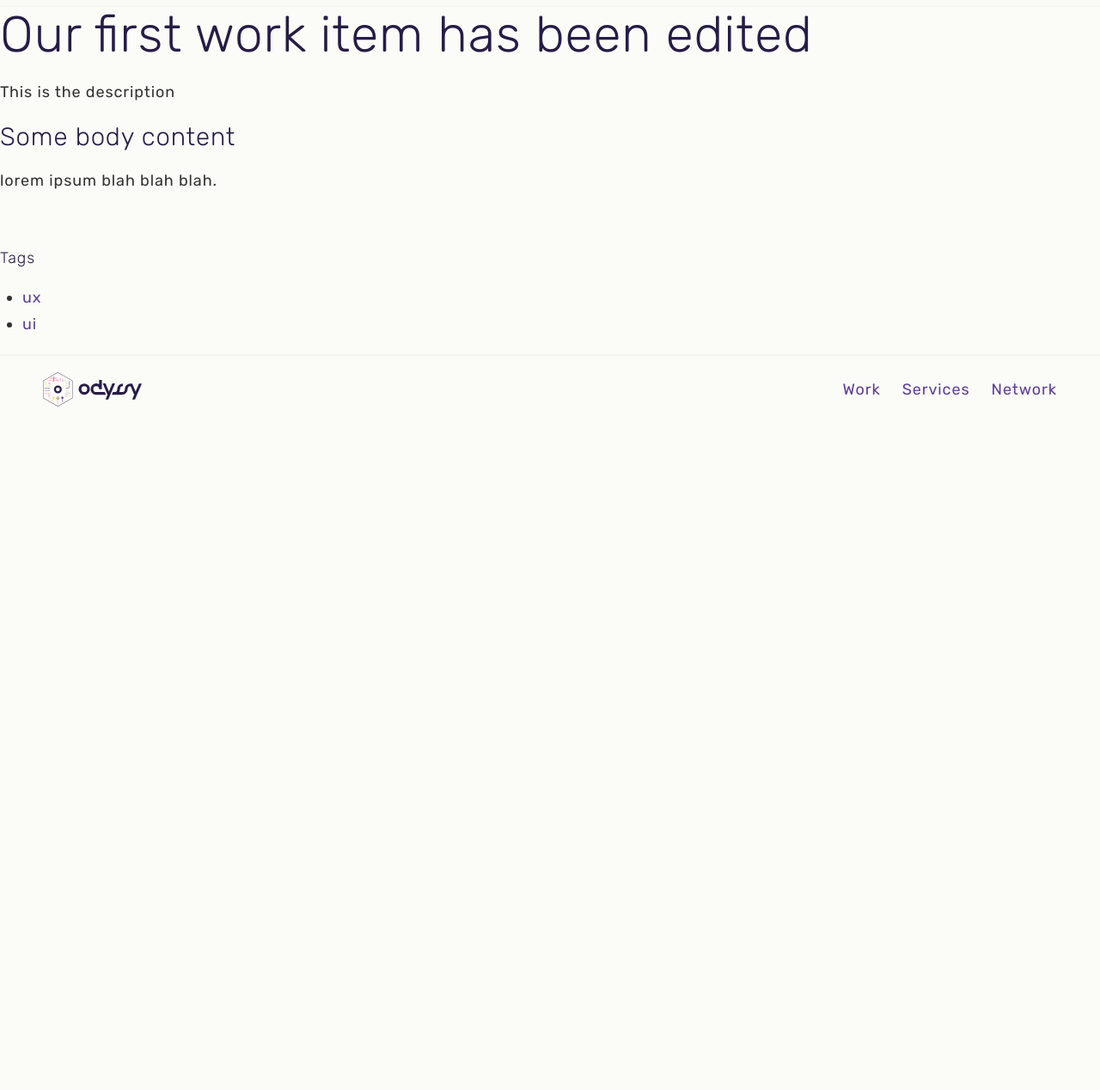
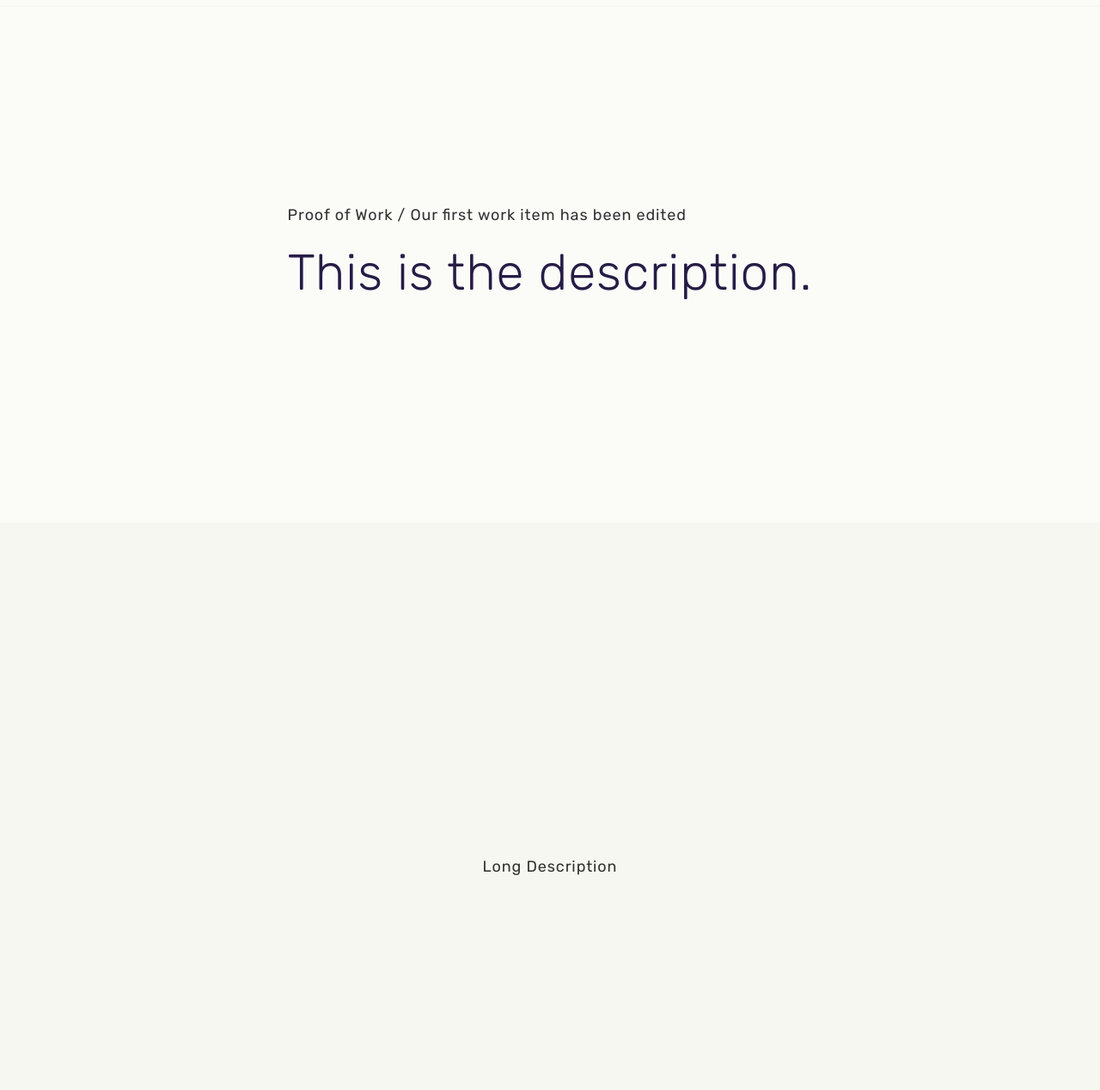
Before and after one commit to odyssy-automaton/od-io-v2, a Gatsby site: page /work-items/2018-12-11-our-first-work-item in a window 1280 px wide. Shown: the part 72-1340 px from the top of the page at 86% size. Before the commit the page ends 800 px from the top, so only its background shows below. Built offline with nearby package versions, Linux system fonts and the light colour scheme; Gatsby itself is replaced by a stand-in of ours.

Commit message:
adds to work-item template

```diff
--- a/src/pages/index.js
+++ b/src/pages/index.js
@@ -30,7 +30,9 @@ export default class IndexPage extends React.Component {
         </section>
         <section className="Block">
           <div className="Block__Contents">
+            <Fade up>
             <p className="Huge">We design & build at the forefront of human experience innovation.</p>
+            </Fade>
           </div>
         </section>
         <section className="Block">
--- a/src/pages/work-items/2018-12-11-our-first-work-item.md
+++ b/src/pages/work-items/2018-12-11-our-first-work-item.md
@@ -2,7 +2,7 @@
 templateKey: work-item
 title: Our first work item has been edited
 date: 2018-12-11T16:56:56.310Z
-description: This is the description
+description: This is the description.
 tags:
   - ux
   - ui
@@ -10,3 +10,7 @@ tags:
 ## Some body content
 
 lorem ipsum blah blah blah.
+
+## HEADING 2
+
+![](/img/odyssy-icon.png)
--- a/src/styles/base.scss
+++ b/src/styles/base.scss
@@ -69,3 +69,11 @@ p.Huge {
     padding: 30px;
   }
 }
+
+.Page {
+  &__Contents {
+    max-width: 1100px;
+    padding: 50px;
+    margin: 0 auto;
+  }
+}
--- a/src/templates/work-item.js
+++ b/src/templates/work-item.js
@@ -17,15 +17,21 @@ export const WorkTemplate = ({
   const PostContent = contentComponent || Content;
 
   return (
-    <section className="section">
+    <div>
       {helmet || ''}
-      <div className="container content">
-        <div className="columns">
-          <div className="column is-10 is-offset-1">
-            <h1 className="title is-size-2 has-text-weight-bold is-bold-light">
-              {title}
-            </h1>
-            <p>{description}</p>
+      <section className="PageHeader">
+        <div className="PageHeader__Contents">
+          <p>Proof of Work / {title}</p>
+          <h1>{description}</h1>
+        </div>
+      </section>
+      <section className="Block">
+        <div className="Block__Contents">
+          Long Description
+        </div>
+      </section>
+      <section className="Page">
+        <div className="Page__Contents">
           <PostContent content={content} />
           {tags && tags.length ? (
             <div style={{ marginTop: `4rem` }}>
@@ -40,9 +46,8 @@ export const WorkTemplate = ({
             </div>
           ) : null}
         </div>
+      </section>
     </div>
-      </div>
-    </section>
   );
 };
 
```
Lines whose indentation alone changed are shown as unchanged.
